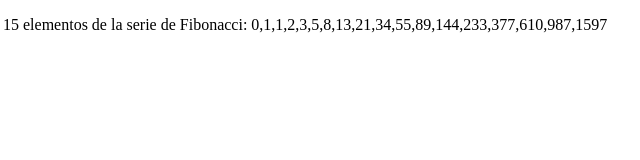
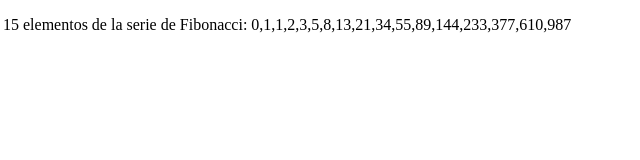
Before and after one commit to AgustinWTM/WTM_BootCamp2018BCN, a plain HTML site: page fibonacci.html in a window 1280 px wide. Shown: the full height of the page, 5-645 px from the left. Drawn offline with Linux system fonts and the light colour scheme.

Commit message:
Update fibonacci.html

```diff
--- a/fibonacci.html
+++ b/fibonacci.html
@@ -5,7 +5,7 @@
 <p id="r1"></p>
 <script>
 var serie = [0, 1];
-	for (i = 0; i < 16; i++){
+	for (i = 0; i < 15; i++){
 		x = serie[i] + serie[i + 1]
 		serie.push(x);
 		console.log(serie)
```
